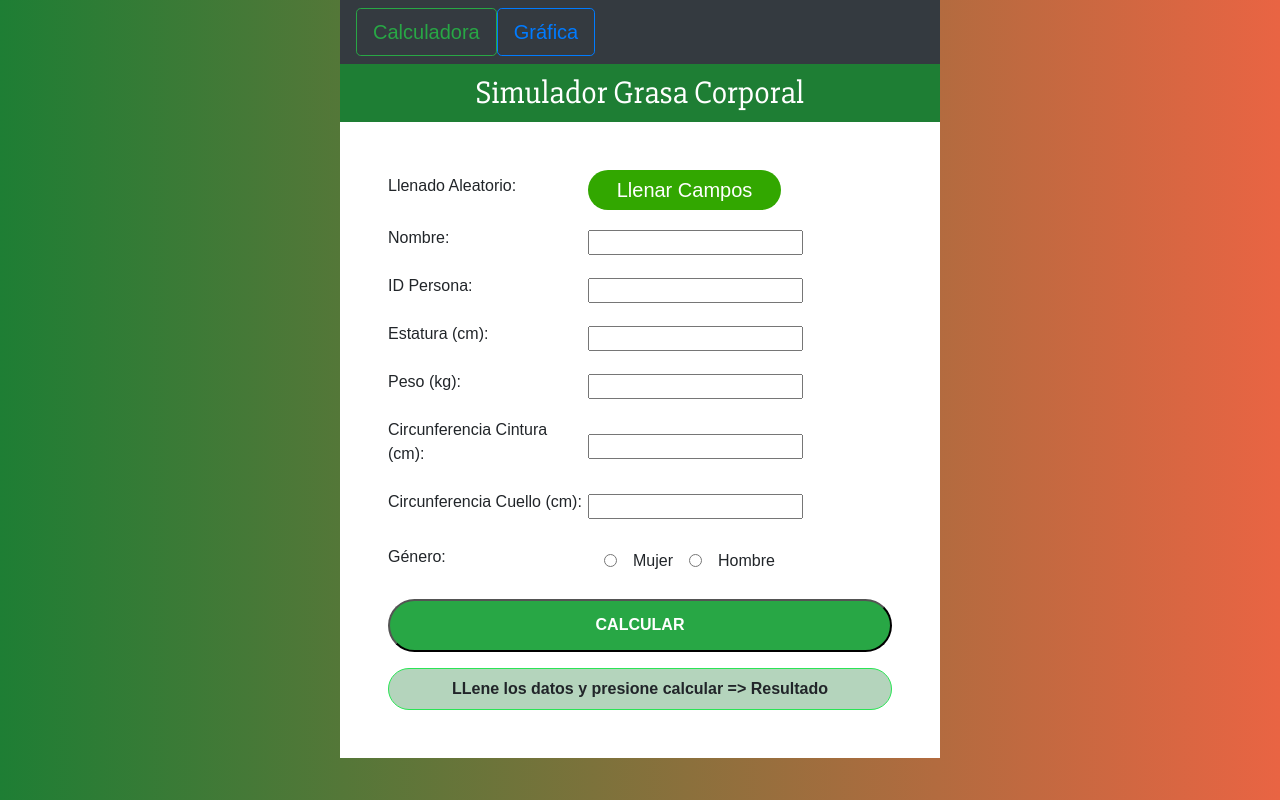
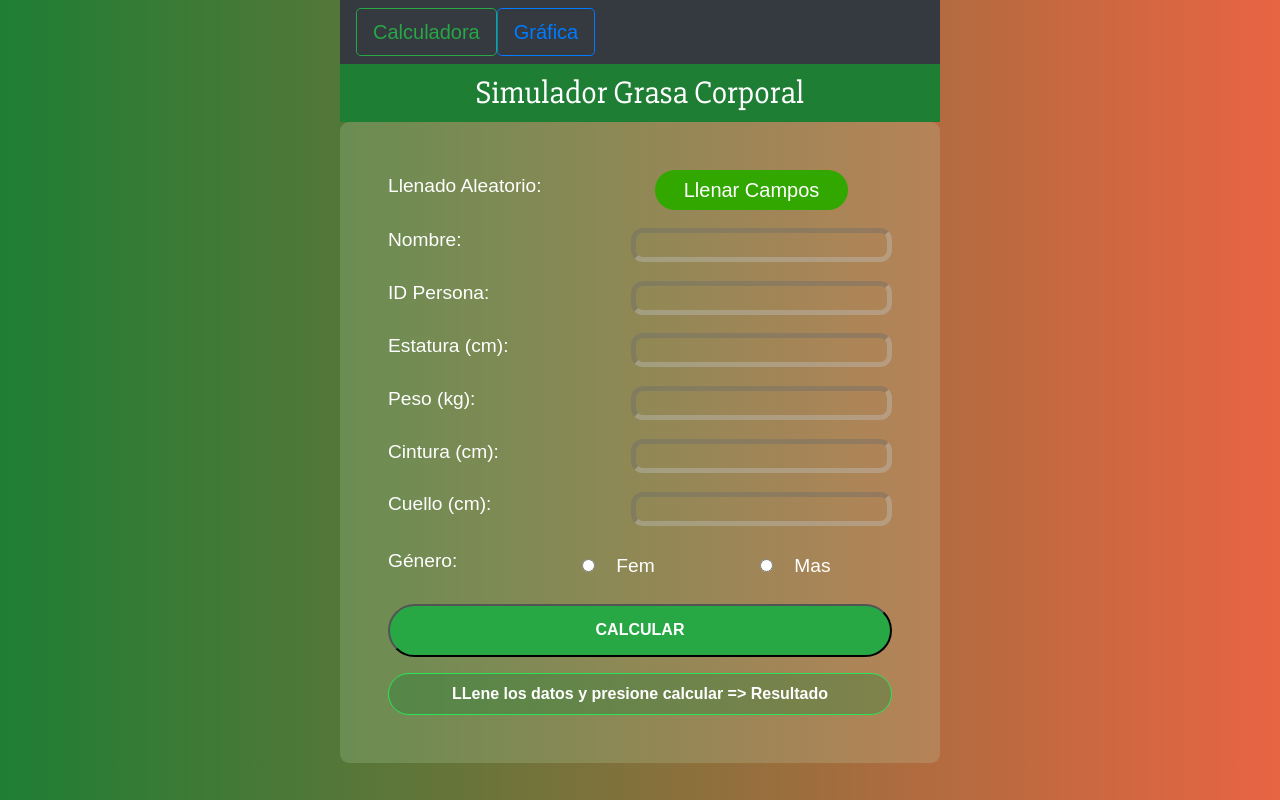
Before and after one commit to ricgrisant/Simulador-IMC-GC, a React (Create React App) app: page /formulario in a window 1280 px wide. Built offline with nearby package versions, Linux system fonts and the light colour scheme.

Commit message:
Diseño, estilos 🎨

```diff
--- a/src/componentes/App.js
+++ b/src/componentes/App.js
@@ -54,10 +54,9 @@ class App extends Component {
       <div className="contenedor">
         <Nav/>
         <Header titulo = 'Simulador Grasa Corporal'/>
-
+        <Route path='/chart' component={() => <Chart/>} />
         <div className="contenedor-formulario">
           <Route path='/formulario' component={() => <Formulario addPersona={this.addPersona}/>} />
-          <Route path='/chart' component={Chart} />
           <Resultado resultado={this.state.resultadoGrasaCorp}/>
         </div>
 
--- a/src/componentes/Chart.js
+++ b/src/componentes/Chart.js
@@ -8,13 +8,19 @@ function Chart() {
         datasets: [{
             //El titulo de la gráfica
             label: 'Proyección de grasa corporal (en Meses)',
+            backgroundColor: 'rgb(93, 188, 210)',
+            borderColor: 'rgb(239, 166, 71)',
             //los datos
             data: [25,20,22,18,16,15,14,13,12,11,10,9]
-        }]
-    }
+        }
+    ]}
+
     return (
-        <Line data={datos}/>
+        <div className="grafica">
+            <Line data={datos}/>
+        </div>
     )
 }
 
+
 export default Chart
--- a/src/componentes/Formulario.js
+++ b/src/componentes/Formulario.js
@@ -64,51 +64,89 @@ class Formulario extends Component {
      render() {
           return (
               <form className="cotizar-auto" onSubmit={this.handleSubmit} >
-                  <div className="campo">
+                  <div className="row campo">
+                    <div className="col">
                       <label>Llenado Aleatorio: </label>
+                    </div>
+                    <div className="col">
                       <input className="random" type="button" value="Llenar Campos" onClick={this.handleAleatorio}></input>
                     </div>
+                  </div>
 
-                  <div className="campo">
+                  <div className="row campo">
+                    <div className="col">
                       <label>Nombre: </label>
+                    </div>
+                    <div className="col">
                       <input defaultValue={this.state.nombrePersona} id="nombrePersona" onChange={this.handleFormulario}></input>
                     </div>
+                  </div>
 
-                  <div className="campo">
+                  <div className="row campo">
+                    <div className="col">
                       <label>ID Persona: </label>
+                    </div>
+                    <div className="col">
                       <input defaultValue={this.state.idPersona} id="idPersona" onChange={this.handleFormulario}></input>
                     </div>
+                  </div>
 
-                  <div className="campo">
+                  <div className="row campo">
+                    <div className="col">
                       <label>Estatura (cm): </label>
+                    </div>
+                    <div className="col">
                       <input defaultValue={this.state.estatura} type="number" id="estatura" onChange={this.handleFormulario}></input>
                     </div>
+                  </div>
 
-                  <div className="campo">
-                    <label>Peso (kg): </label>
+                  <div className="row campo">
+                    <div className="col">
+                      <label>Peso (kg):</label>
+                    </div>
+                    <div className="col">
                       <input defaultValue={this.state.peso} type="number" id="peso" onChange={this.handleFormulario}></input>
                     </div>
+                  </div>
 
-                  <div className="campo">
-                    <label>Circunferencia Cintura (cm): </label>
+                  <div className="row campo">
+                    <div className="col">
+                      <label>Cintura (cm): </label>
+                    </div>
+                    <div className="col">
                       <input defaultValue={this.state.cirCintura} type="number" id="cirCintura" onChange={this.handleFormulario}></input>
                     </div>
+                  </div>
 
-                  <div className="campo">
-                    <label>Circunferencia Cuello (cm): </label>
+                  <div className="row campo">
+                    <div className="col">
+                      <label>Cuello (cm): </label>
+                    </div>
+                    <div className="col">
                       <input defaultValue={this.state.cirCuello} type="number" id="cirCuello" onChange={this.handleFormulario}></input>
                     </div>
-
-                  <div className="campo">
-                      <label>Género:</label>
-                      <input checked={this.state.generoMujer} type="radio" id="generoMujer" onChange={this.handleFormulario}  name="plan" value="mujer"/> Mujer
-                      <input checked={this.state.generoHombre} type="radio" id="generoHombre" onChange={this.handleFormulario}  name="plan" value="hombre"/> Hombre
                   </div>
 
+                  <div className="row campo">
+                    <div className="col">
+                      <label>Género:</label>
+                    </div>
+                    <div className="col">
+                      <input checked={this.state.generoMujer} type="radio" id="generoMujer" onChange={this.handleFormulario}  name="plan" value="mujer"/> Fem
+                    </div>
+                    <div className="col">
+                      <input checked={this.state.generoHombre} type="radio" id="generoHombre" onChange={this.handleFormulario}  name="plan" value="hombre"/> Mas
+                    </div>
+                  </div>
+                  {/* Operador ternario que busca la condición de si es mujer o no para mostrar el imput de la cadera*/}
                   {this.state.generoMujer ? (
-                    <div className="campo">
+                    <div className="row campo">
+                      <div className="col">
                         <label>Circunferencia Cadera (cm): </label>
+                      </div>
+                      <div className="col">
                         <input defaultValue={this.state.cirCaderaMuj} type="number" id="cirCaderaMuj" onChange={this.handleFormulario}></input>
+                      </div>
                   </div>) : null}
 
                   <button type="submit" className="boton">Calcular</button>
--- a/src/css/index.css
+++ b/src/css/index.css
@@ -9,6 +9,24 @@ body {
   background: -webkit-gradient(linear, left top, right top, from(#1e7e34), to(#e96443));
   font-family: Arial, Helvetica, sans-serif;
 }
+input{
+  border-radius: 12px;
+  background-color: transparent;
+  text-align: center;
+  color: white;
+  border-width: 5px;
+  border-color: #c0c0c066;
+}
+
+.grafica{
+  background-color: #f8f9fab8;
+  border-radius: 10px;
+  padding-top: 2rem;
+  padding-bottom: 2rem;
+  margin-bottom: 2rem;
+  margin-top: 2rem;
+}
+
 .contenedor {
   max-width: 600px;
   margin: 0 auto;
@@ -39,8 +57,11 @@ header h1 {
   text-align: center;
 }
 .contenedor-formulario {
-  background-color: white;
-  padding: 3rem;
+    background-color: rgb(194 232 195 / 19%);
+    padding: 3rem;
+    color: white;
+    font-size: larger;
+    border-radius: 9px;
 }
 
 .random
```
Lines whose indentation alone changed are shown as unchanged.
